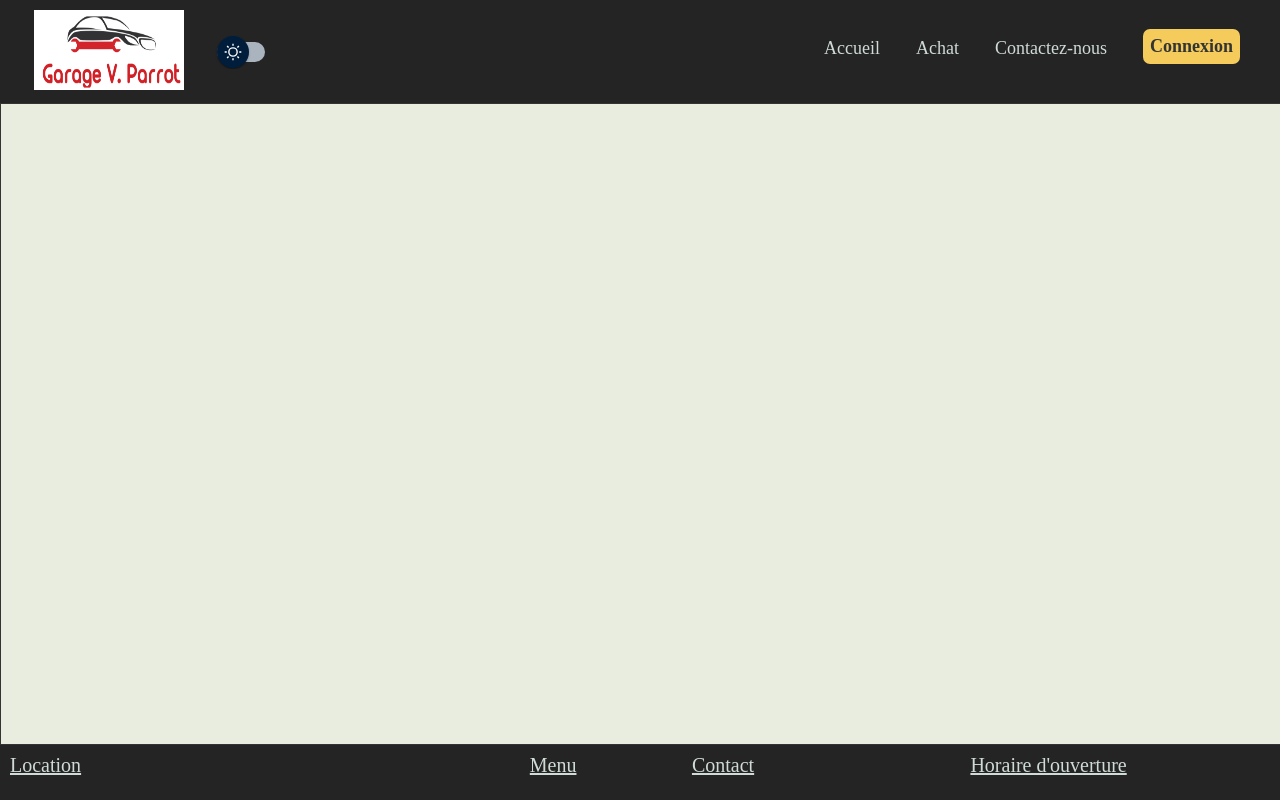
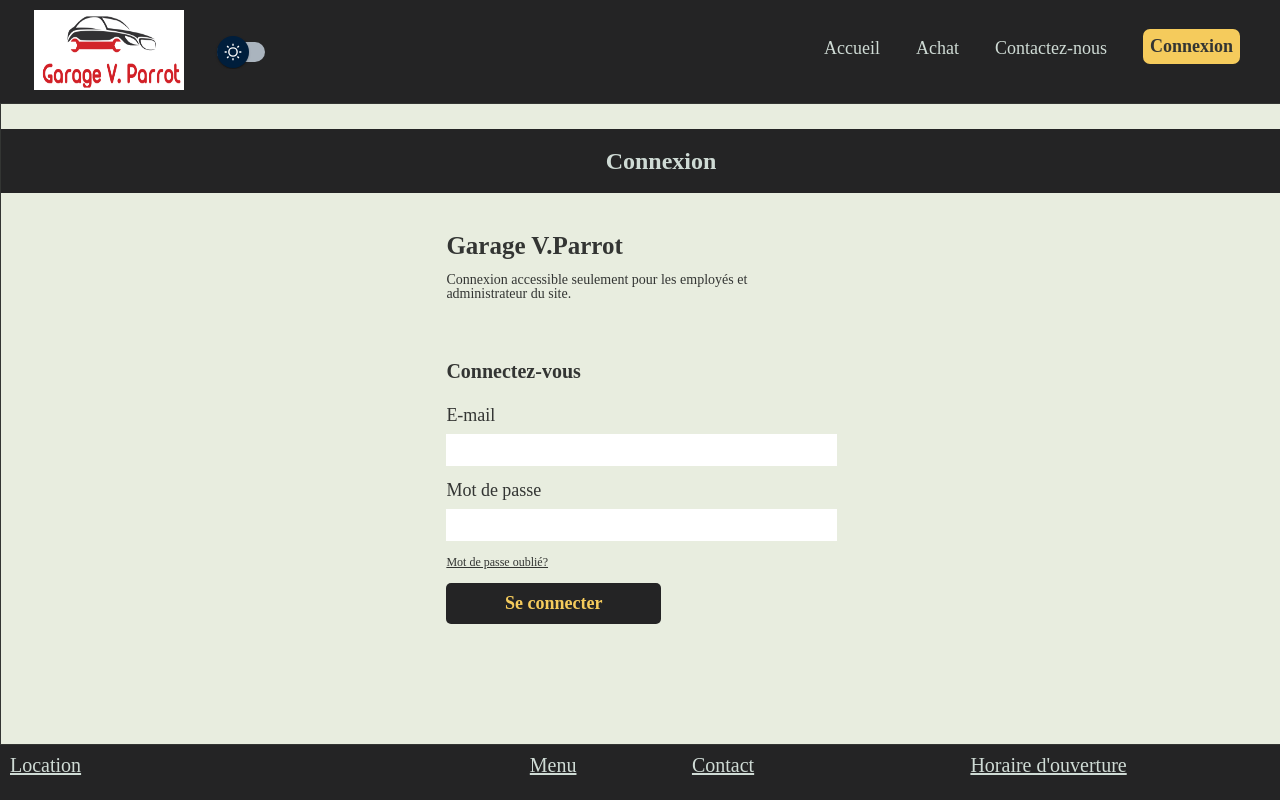
Before and after one commit to Valmirllap/Garage-Automobile, a React (Create React App) app: page /connexion in a window 1280 px wide. Shown: the top 800 px of the page. Built offline with nearby package versions, Linux system fonts and the light colour scheme.

Commit message:
Ticket #10 - Fixe contact file + add Connexion page

```diff
--- /dev/null
+++ b/src/components/Connexion/Connexion.js
@@ -0,0 +1,107 @@
+import styled from "styled-components";
+import { Link } from "react-router-dom";
+
+export default function Connexion() {
+
+  return(
+    <ContainerConnexion>
+        <ContainerInfoConnexion>
+          <ContainerTitleText>
+            <Title className="font-title">Garage V.Parrot</Title>
+            <Text className="font-text">Connexion accessible seulement pour les employés et administrateur du site.</Text>
+          </ContainerTitleText>
+          <Form>
+            <InputTitle className="font-title">Connectez-vous</InputTitle>
+
+            <Label className="font-text">E-mail</Label>
+            <Input type="email" id="email" name="email" required/>
+
+            <Label className="font-text">Mot de passe</Label>
+            <Input type="password" id="password" name="password" required/>
+
+            <Link className="font-text">Mot de passe oublié?</Link>
+
+            <ConnectButton>Se connecter</ConnectButton>
+          </Form>
+        </ContainerInfoConnexion>
+      </ContainerConnexion>
+  );
+};
+
+const ContainerConnexion = styled.div`
+display: flex;
+align-items: center;
+justify-content: center;
+width: 100%;
+height: 400px;
+margin-top: 35px;
+
+& .font-text{
+  font-family: Barlow;
+}
+& .font-title{
+  font-family: libre baskerville;
+}
+& a{
+  margin-bottom: 15px;
+  color: ${(props) => props.theme.mainColor};
+  font-size: 12px;
+}
+`;
+const ContainerInfoConnexion = styled.div`
+
+`;
+
+const ContainerTitleText = styled.div`
+margin-bottom: 60px;
+`;
+
+const Title = styled.h1`
+font-family: Libre baskerville;
+font-weight: 600;
+font-size: 25px;
+`;
+
+const Text = styled.p`
+margin-top: 15px;
+font-size: 14px;
+width: 80%;
+`;
+
+const Form = styled.form`
+display: flex;
+flex-direction: column;
+`;
+
+const InputTitle = styled.h2`
+margin-bottom: 25px;
+font-weight: 600;
+font-size: 20px;
+`;
+
+const Label = styled.label`
+font-family: barlow;
+font-size: 18px;
+margin-bottom: 10px;
+`;
+
+const Input = styled.input`
+margin-bottom: 15px;
+height: 30px;
+width: 90%;
+background-color: ${(props) => props.theme.card};
+border: none;
+`;
+
+const ConnectButton = styled.button`
+font-family: barlow;
+font-size: 18px;
+font-weight: 600;
+background-color: #242425;
+color: #F5CB5C;
+padding: 10px;
+width: 50%;
+cursor: pointer;
+border: none;
+border-radius: 5px;
+`;
--- a/src/components/Connexion/index.js
+++ b/src/components/Connexion/index.js
@@ -1,13 +1,16 @@
 import styled from "styled-components";
+import MainTitle from "../hook/MainTitle";
+import Connexion from "./Connexion";
 
+export default function ConnexionForm() {
 
-export default function Connexion (){
-
-return (
-  <Wrapper>
-
-  </Wrapper>
-)
+  return (
+    <Wrapper>
+      <MainTitle text="Connexion" />
+      <Connexion/>
+    </Wrapper>
+  )
 }
 
-const Wrapper = styled.div``;
+const Wrapper = styled.div`
+`;
--- a/src/components/Contact/ContactForm.js
+++ b/src/components/Contact/ContactForm.js
@@ -17,6 +17,8 @@ export default function ContactForm() {
     );
   };
   return (
+    <ContainerForm>
+      <ContainerInfoForm>
         <Form onSubmit={handleSubmit}>
           <Label htmlFor="lastname">Nom</Label>
           <Input className="container-input" id="lastname" type="lastname" name="lastname" required />
@@ -40,25 +42,36 @@ export default function ContactForm() {
 
           <SubmitButton type="submit" disabled={state.submitting}>Envoyer</SubmitButton>
         </Form>
+      </ContainerInfoForm>
+    </ContainerForm>
   )
 }
 
+const ContainerForm = styled.div`
+display: flex;
+align-items: center;
+justify-content: center;
+width: 100%;
+height: 500px;
+& .container-input{
+  background-color: ${(props) => props.theme.card};
+  border: 1px solid ${(props) => props.theme.mainColor};
+  font-family: barlow;
+  font-size: 20px;
+}
+`;
+
+const ContainerInfoForm = styled.div`
+width: 50%;
+`;
 
 const Form = styled.form`
 display: flex;
-align-items: center;
-justify-content: center;
 flex-direction: column;
-& .container-input{
-  width: 50%;
-  background-color: ${(props) => props.theme.card};
-  font-family: barlow;
-  border: 1px solid ${(props) => props.theme.mainColor};
-  font-size: 20px;
-}
+
 `;
 const Label = styled.label`
-margin-top: 25px;
+margin-top: 15px;
 font-family: Libre baskerville;
 font-weight: 600;
 font-size: 18px;
@@ -86,7 +99,6 @@ cursor: pointer;
 `;
 
 // THANK MESSAGE TO THE USER \\
-
 const ValidForm = styled.div`
 display: flex;
 align-items: center;
--- a/src/components/Contact/index.js
+++ b/src/components/Contact/index.js
@@ -12,4 +12,5 @@ export default function Contact() {
   )
 }
 
-const Wrapper = styled.div``;
+const Wrapper = styled.div`
+`;
```
Lines whose indentation alone changed are shown as unchanged.
